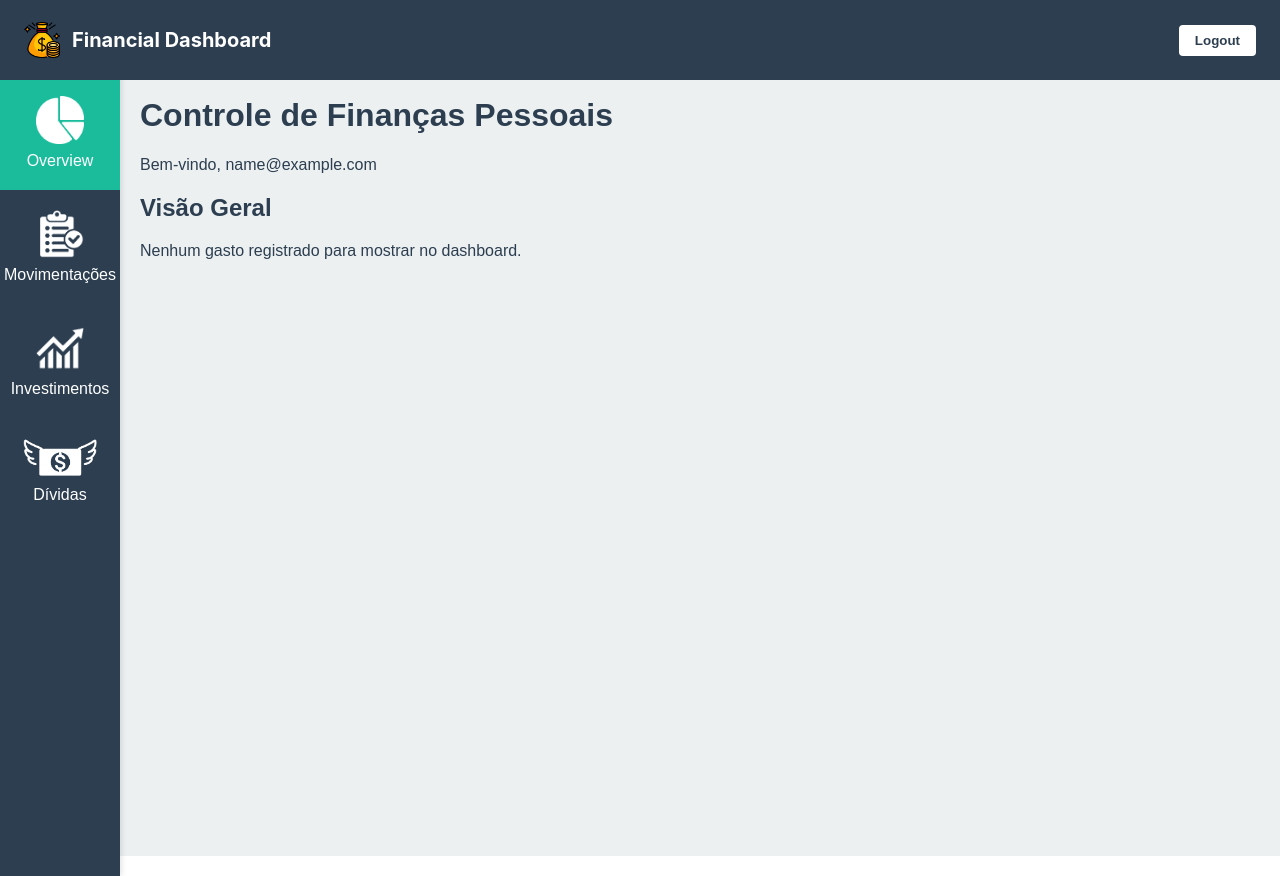
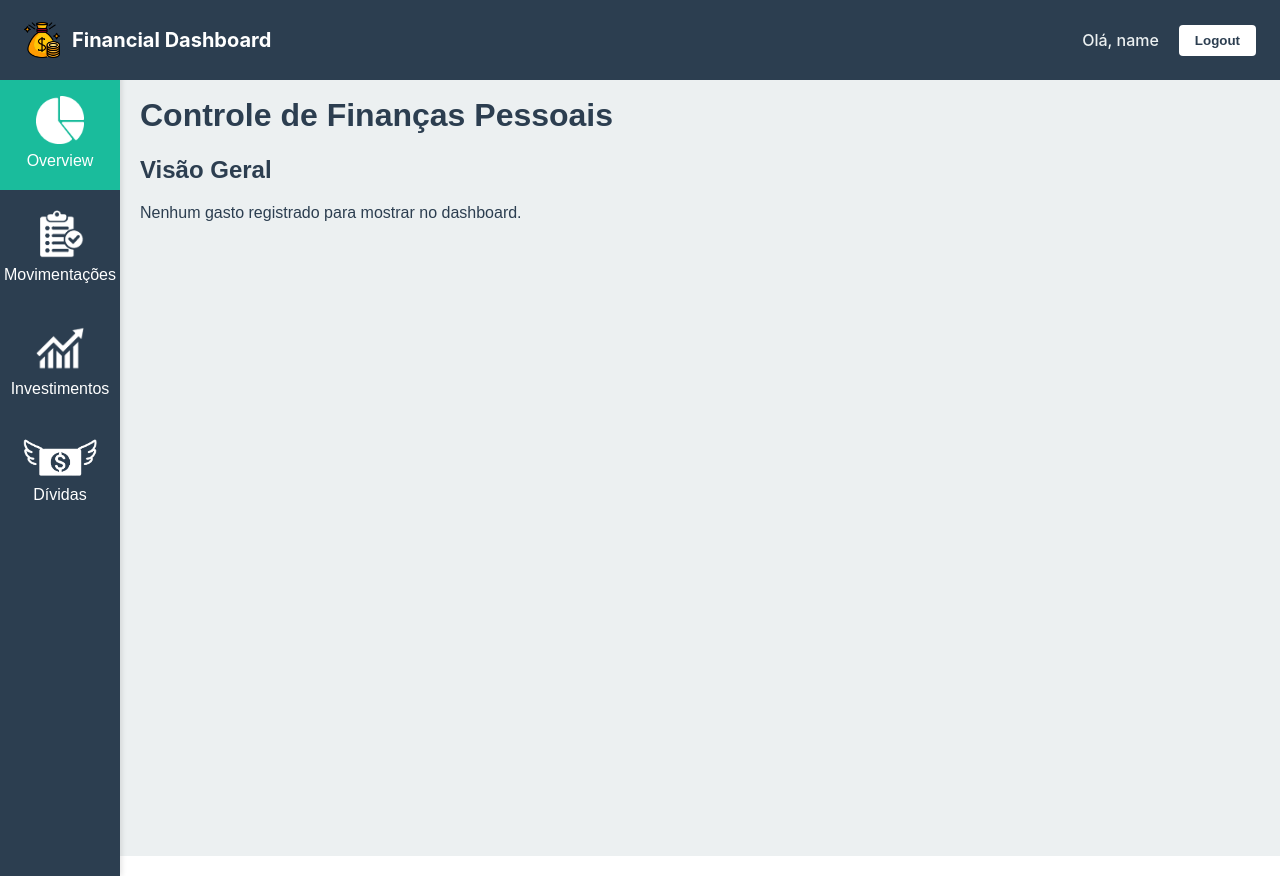
Before and after one commit to marco0Fonseca/Financial-Dashboard, a React (Create React App) app in the folder frontend/: page / in a window 1280 px wide. Both pictures are taken after typing "name@example.com", "Sample123" into the empty fields and a click on the button "Entrar". Built offline with nearby package versions, Linux system fonts and the light colour scheme.

Commit message:
header atualizada

```diff
--- a/frontend/src/App.tsx
+++ b/frontend/src/App.tsx
@@ -36,6 +36,7 @@ function App() {
   const handleLogout = () => {
     setLoggedInUser(null);
   };
+
 
   if (!loggedInUser) {
     return <Login onLogin={handleLogin} />;
@@ -77,13 +78,11 @@ function App() {
 
   return (
     <>
-      {/* Cabeçalho aparece sempre que o usuário está logado */}
-      <Header onLogout={handleLogout} />
+      <Header onLogout={handleLogout} user={loggedInUser} />
       <div className="app-container" style={{ paddingTop: 56 }}>
         <Sidebar selected={selectedPage} onSelect={setSelectedPage} />
         <main className="app-content">
           <h1>Controle de Finanças Pessoais</h1>
-          <p>Bem-vindo, {loggedInUser}</p>
           {content}
         </main>
       </div>
--- a/frontend/src/components/Header.tsx
+++ b/frontend/src/components/Header.tsx
@@ -31,14 +31,27 @@ const buttonStyle: React.CSSProperties = {
   fontWeight: 600,
 };
 
-function Header({ onLogout }: { onLogout: () => void }) {
+
+interface HeaderProps {
+  onLogout: () => void;
+  user: string | null;
+}
+
+function Header({ onLogout, user }: HeaderProps) {
   return (
     <header style={headerStyle}>
       <div style={{ display: 'flex', alignItems: 'center' }}>
         <img src="/appicon.png" alt="App Icon" style={iconStyle} />
-        <span style={{ color: '#fff', fontWeight: 700, fontSize: 20 }}>Financial Dashboard </span>
+        <span style={{ color: '#fff', fontWeight: 700, fontSize: 20 }}>Financial Dashboard</span>
       </div>
-      <button style={buttonStyle} onClick={onLogout}>Logout</button>
+      <div style={{ display: 'flex', alignItems: 'center', gap: '20px' }}>
+        {user && (
+          <span style={{ color: '#ecf0f1', fontSize: '16px', fontWeight: 500 }}>
+            Olá, {user.split('@')[0]}
+          </span>
+        )}
+        <button style={buttonStyle} onClick={onLogout}>Logout</button>
+      </div>
     </header>
   );
 }
```
